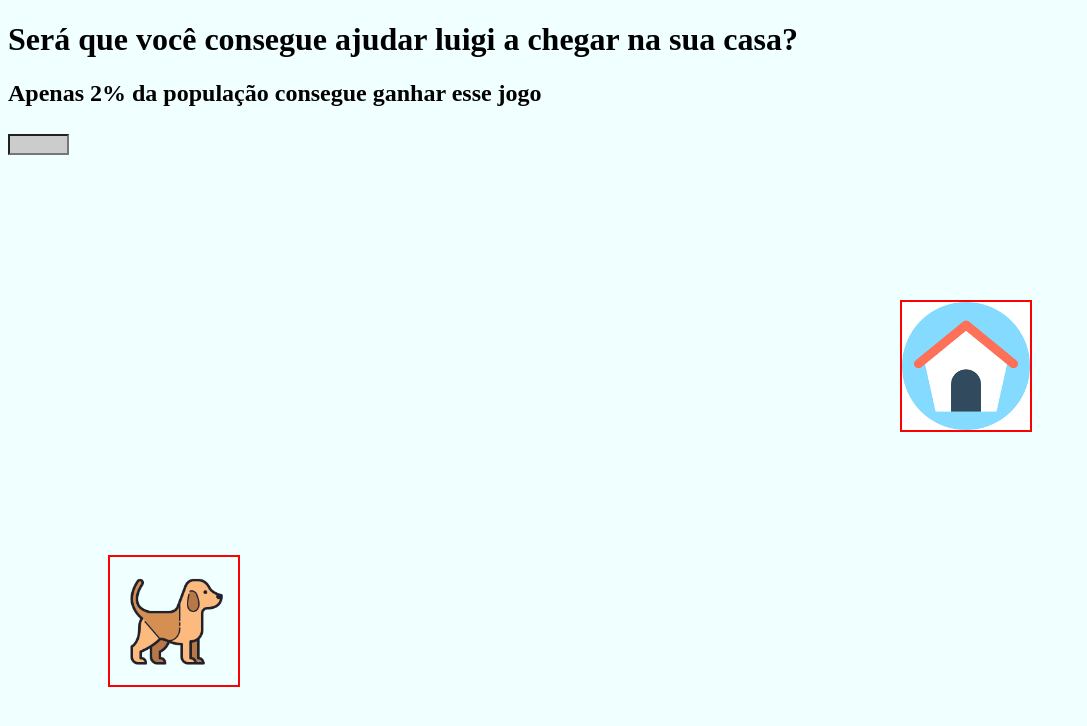
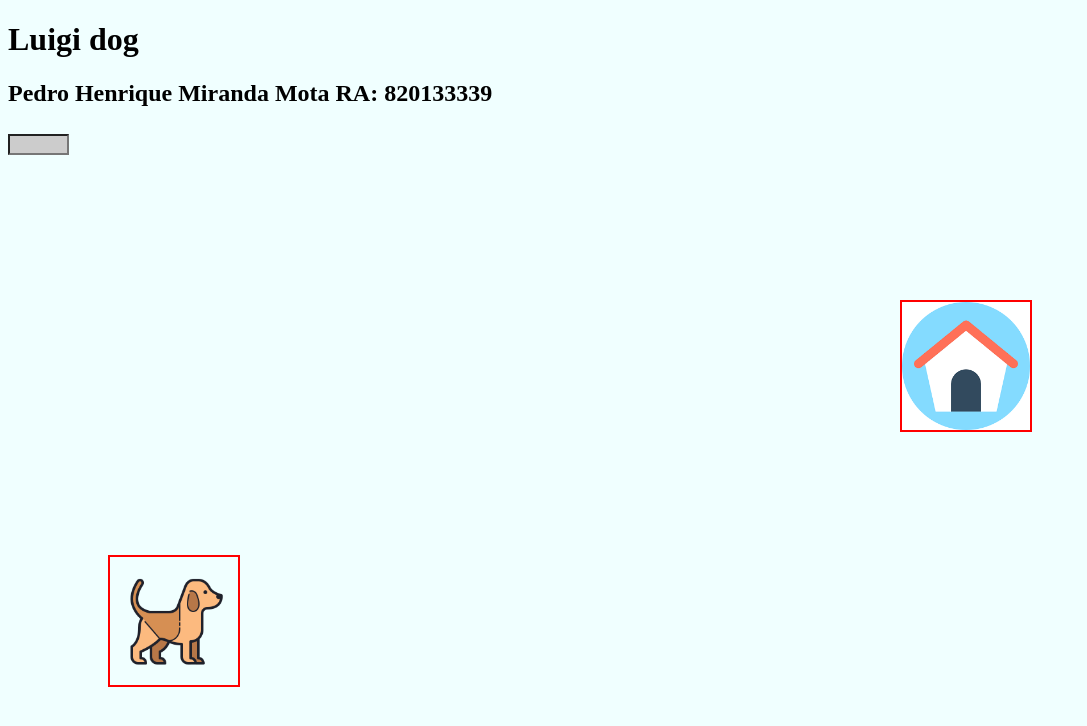
Before and after one commit to Pedro2805/Luigidog, a plain HTML site: page index.html in a window 1280 px wide. Shown: the whole page, without its empty margins (0-1087 px from the left). Drawn offline with nearby package versions, Linux system fonts and the light colour scheme.

Commit message:
Adicionando nome

```diff
--- a/index.html
+++ b/index.html
@@ -5,8 +5,8 @@
 	<link rel="stylesheet" type="text/css" href="css/estilo.css">
 </head>
 <body>
-    <h1>Será que você consegue ajudar luigi a chegar na sua casa? </h1>
-    <h2>Apenas 2% da população consegue ganhar esse jogo </h2>
+    <h1> Luigi dog </h1>
+    <h2> Pedro Henrique Miranda Mota RA: 820133339 </h2>
 
 	<input type="text" id="campo">
 
```
